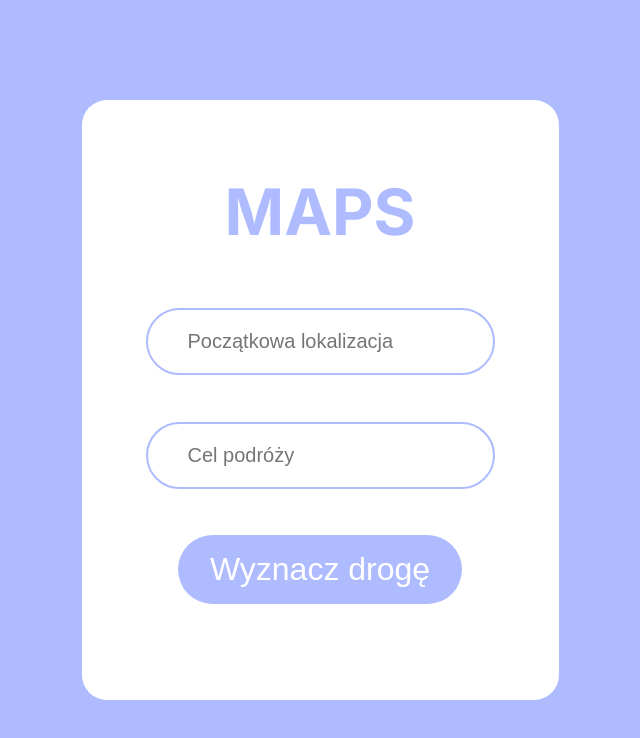
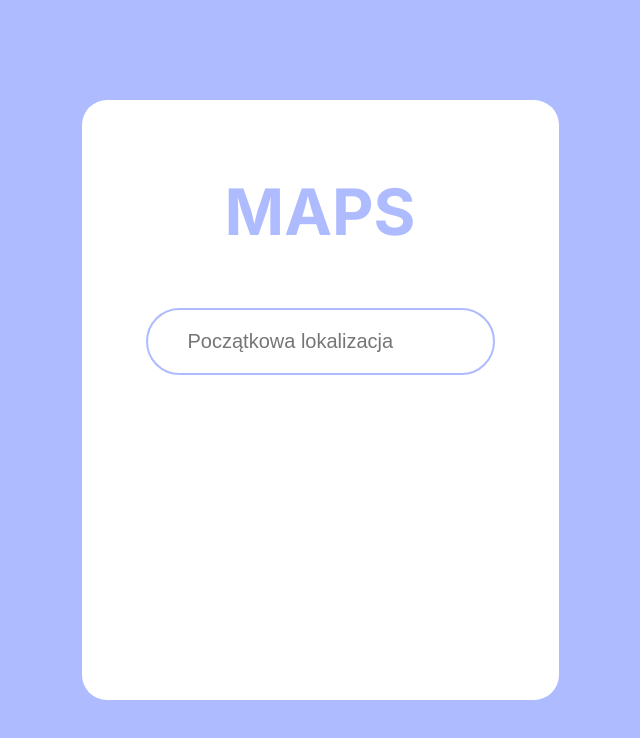
Before and after one commit to Kamil-Budzik/Maps, a React (Create React App) app: page / in a window 1280 px wide. Shown: the top 738 px of the page, without its empty margins (320-960 px from the left). Built offline with nearby package versions, Linux system fonts and the light colour scheme.

Commit message:
chore: Render new input only when the previous one is completed

```diff
--- a/src/components/DropdownCombobox/DestinationDropdown.tsx
+++ b/src/components/DropdownCombobox/DestinationDropdown.tsx
@@ -2,6 +2,7 @@ import React from 'react';
 import { useDispatch, useSelector } from 'react-redux';
 
 import {
+  setAppStage,
   setDestinationCities,
   setDestinationCity,
   setDestinationCityLoc,
@@ -23,6 +24,7 @@ const DropdownCombobox = () => {
     dispatch(setDestinationCityLoc(loc));
     dispatch(setDestinationCity(title));
     dispatch(setDestinationCities([]));
+    dispatch(setAppStage('completed'));
   };
 
   return (
--- a/src/components/DropdownCombobox/DropdownCombobox.styles.ts
+++ b/src/components/DropdownCombobox/DropdownCombobox.styles.ts
@@ -7,6 +7,7 @@ export const List = styled.ul`
   border-bottom-right-radius: 43px;
   max-height: 200px;
   overflow-y: auto;
+  position: relative;
 `;
 
 export const Item = styled.li`
--- a/src/components/DropdownCombobox/StartingLocationDropdown.tsx
+++ b/src/components/DropdownCombobox/StartingLocationDropdown.tsx
@@ -2,6 +2,7 @@ import React from 'react';
 import { useDispatch, useSelector } from 'react-redux';
 
 import {
+  setAppStage,
   setStartingCities,
   setStartingCity,
   setStartingCityLoc,
@@ -23,6 +24,7 @@ const StartingLocationDropdown = () => {
     dispatch(setStartingCityLoc(loc));
     dispatch(setStartingCity(title));
     dispatch(setStartingCities([]));
+    dispatch(setAppStage('destination'));
   };
 
   return (
--- a/src/components/RoutingMachine/index.ts
+++ b/src/components/RoutingMachine/index.ts
@@ -23,7 +23,7 @@ export default function Routing({ startingLoc, destinationLoc }: Props) {
       ],
       routeWhileDragging: false,
     }).addTo(map);
-
+    console.log(routingControl.getPlan());
     return () => map.removeControl(routingControl);
   }, [map, destinationLoc, startingLoc]);
 
--- a/src/features/location/locationSlice.ts
+++ b/src/features/location/locationSlice.ts
@@ -11,6 +11,8 @@ export interface LocationState {
   destinationCities: City[];
   destinationCity: string;
   destinationCityLoc: [number, number];
+  //app-stage
+  stage: 'start' | 'destination' | 'completed';
 }
 
 const initialState: LocationState = {
@@ -22,6 +24,8 @@ const initialState: LocationState = {
   destinationCities: [],
   destinationCity: '',
   destinationCityLoc: [0, 0],
+  //app-stage
+  stage: 'start',
 };
 
 export const locationSlice = createSlice({
@@ -48,6 +52,10 @@ export const locationSlice = createSlice({
     setDestinationCityLoc: (state, action) => {
       state.destinationCityLoc = action.payload;
     },
+    //app=stage
+    setAppStage: (state, action) => {
+      state.stage = action.payload;
+    },
   },
 });
 
@@ -58,6 +66,7 @@ export const {
   setDestinationCity,
   setDestinationCities,
   setDestinationCityLoc,
+  setAppStage,
 } = locationSlice.actions;
 
 export default locationSlice.reducer;
--- a/src/pages/Homepage/Homepage.styles.ts
+++ b/src/pages/Homepage/Homepage.styles.ts
@@ -1,4 +1,4 @@
-import styled from 'styled-components';
+import styled, { css } from 'styled-components';
 
 export const Wrapper = styled.div`
   background: ${({ theme }) => theme.colors.primary};
@@ -20,9 +20,22 @@ export const ContentWrapper = styled.main`
   justify-content: space-evenly;
 +`;
 
-export const FormWrapper = styled.form`
+interface IFormWrapper {
+  stage: 'start' | 'destination' | 'completed';
+}
+
+export const FormWrapper = styled.form<IFormWrapper>`
   display: flex;
   flex-direction: column;
-  justify-content: space-between;
+  justify-content: ${({ stage }) => stage === 'completed' && 'space-between'};
   height: 300px;
+
+  ${({ stage }) =>
+    stage &&
+    stage === 'destination' &&
+    css`
+      div:nth-child(2) {
+        margin-top: 2em;
+      }
+    `}
 `;
--- a/src/pages/Homepage/index.tsx
+++ b/src/pages/Homepage/index.tsx
@@ -7,18 +7,23 @@ import DestinationDropdown from 'components/DropdownCombobox/DestinationDropdown
 import Button from 'components/Button';
 
 import { ContentWrapper, FormWrapper, Wrapper } from './Homepage.styles';
+import { useSelector } from 'react-redux';
+import { RootState } from 'store';
 
 const Homepage = () => {
+  const { stage } = useSelector((state: RootState) => state.location);
   return (
     <Wrapper>
       <ContentWrapper>
         <Title />
-        <FormWrapper>
+        <FormWrapper stage={stage}>
           <StartingLocationDropdown />
-          <DestinationDropdown />
-          <Link to="/map">
-            <Button>Wyznacz drogę</Button>
-          </Link>
+          {stage !== 'start' && <DestinationDropdown />}
+          {stage === 'completed' && (
+            <Link to="/map">
+              <Button>Wyznacz drogę</Button>
+            </Link>
+          )}
         </FormWrapper>
       </ContentWrapper>
     </Wrapper>
```
